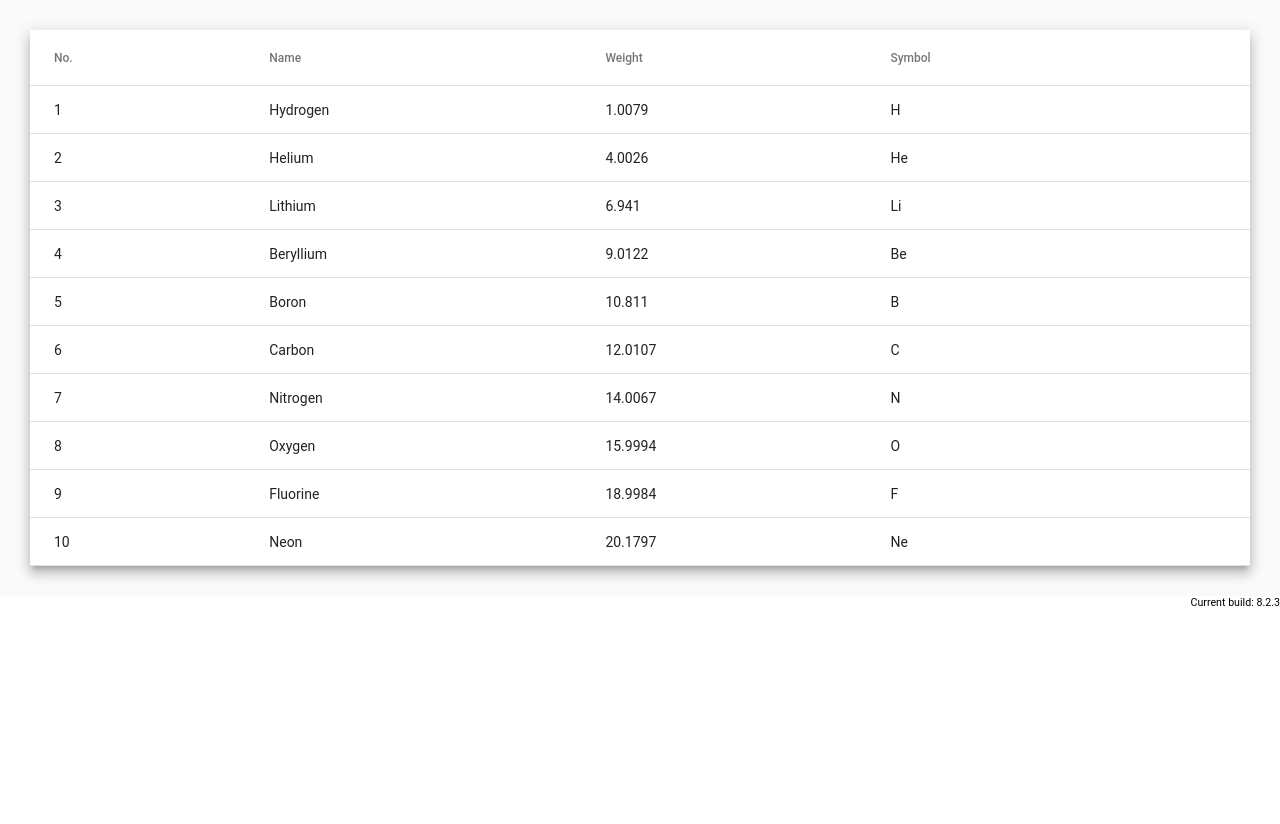
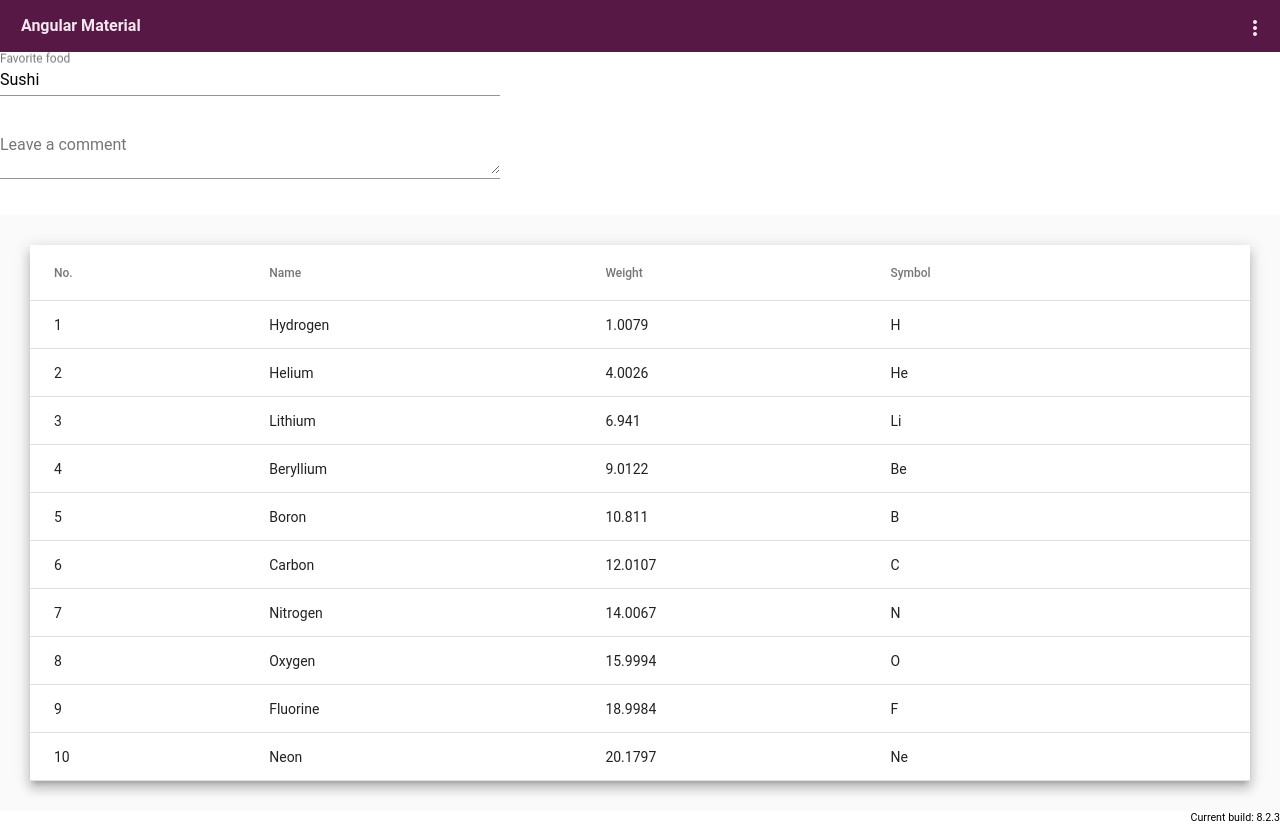
Before and after one commit to prasannakhurvilla/angular, an Angular app: page / in a window 1280 px wide. Before the commit the page ends 800 px from the top, so only its background shows below. Built offline with nearby package versions, Linux system fonts and the light colour scheme.

Commit message:
2 files modified, 3 added

```diff
--- a/src/index.html
+++ b/src/index.html
@@ -1,4 +1,5 @@
 <link href="https://fonts.googleapis.com/icon?family=Material+Icons&display=block" rel="stylesheet">
+<nav-component></nav-component>
 <input-overview-example></input-overview-example>
 <div class="mat-app-background basic-container">
   <table-basic-example>loading</table-basic-example>
--- /dev/null
+++ b/src/navbar/navbar.html
@@ -0,0 +1,16 @@
+<div style="background-color:#581845;color:#F1E7EE;padding:8px 5px">
+  <button mat-button style="font-size:16px;font-weight:bold">Angular Material</button>
+
+
+<button style="float:right;" mat-icon-button [matMenuTriggerFor]="menu" aria-label="Example icon-button with a menu">
+  <mat-icon>more_vert</mat-icon>
+</button>
+<mat-menu #menu="matMenu">
+  <button mat-menu-item>
+    <mat-icon>account_circle</mat-icon>
+    <span>Prasanna Ramachandran</span>
+  </button>
+
+</mat-menu>
+
+</div>
```
Also changed, not shown: src/main.ts (+4 -3 lines), src/navbar/navbar.ts (added, +11 -0 lines), src/navbar/navbar.css (added).
